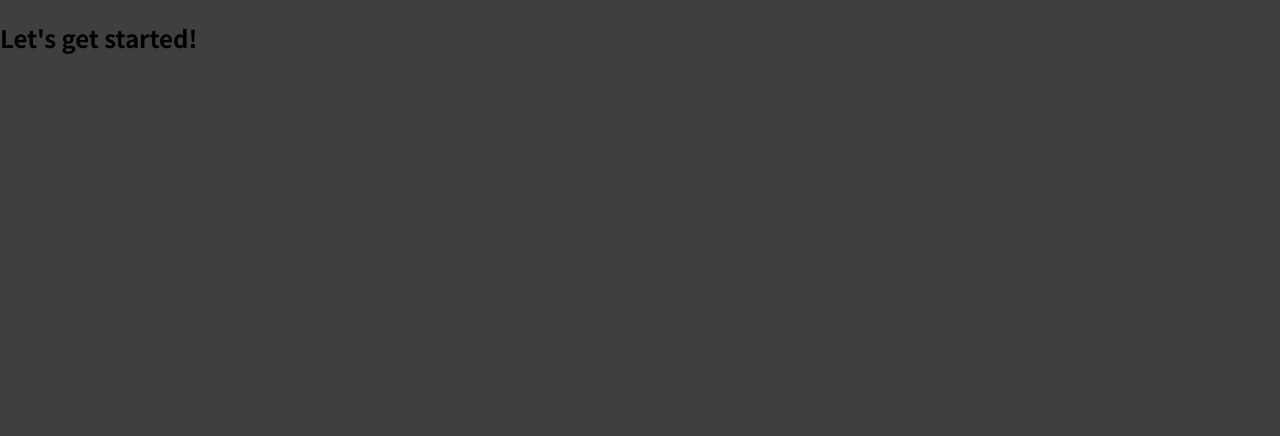
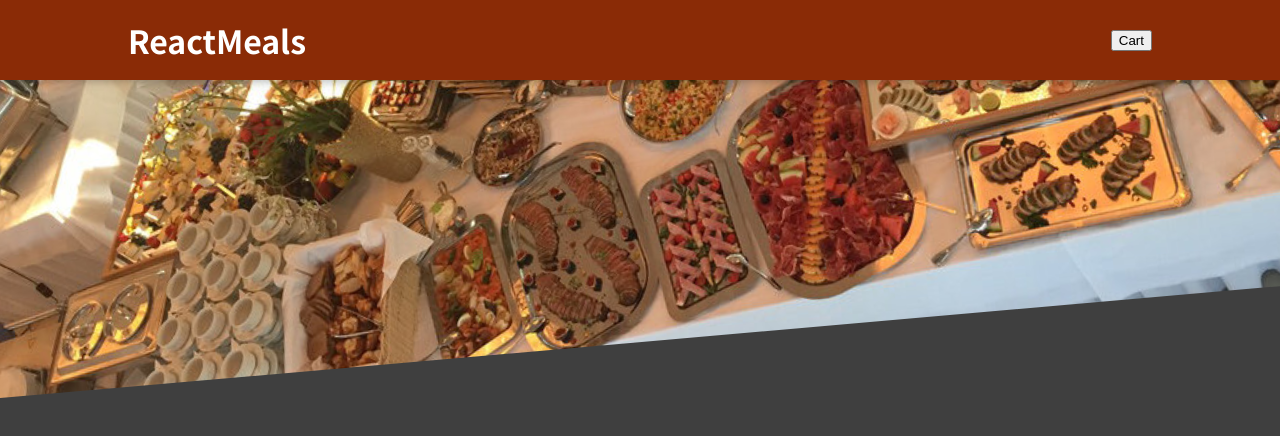
Before and after one commit to ast19004/react-udemy-project, a React (Create React App) app in the folder FoodOrderApp/: page / in a window 1280 px wide. Shown: the top 436 px of the page. Built offline with nearby package versions, Linux system fonts and the light colour scheme.

Commit message:
Add Header Component

```diff
--- a/FoodOrderApp/src/App.js
+++ b/FoodOrderApp/src/App.js
@@ -1,8 +1,11 @@
+import React from 'react';
+import Header from './components/Layout/Header'
+
 function App() {
   return (
-    <div>
-      <h2>Let's get started!</h2>
-    </div>
+    <>
+      <Header/>
+    </>
   );
 }
 
--- /dev/null
+++ b/FoodOrderApp/src/components/Layout/Header.js
@@ -0,0 +1,18 @@
+import React from 'react';
+import classes from './Header.module.css';
+
+import mealsImage from '../../assets/meals.jpg';
+
+const Header = props => {
+    return (<>
+        <header className={classes.header}>
+            <h1>ReactMeals</h1>
+            <button>Cart</button>
+        </header>
+        <div className={classes['main-image']}>
+            <img src={mealsImage} alt="A table full of delicious food!"/>
+        </div>
+    </>  );
+};
+
+export default Header;
--- /dev/null
+++ b/FoodOrderApp/src/components/Layout/Header.module.css
@@ -0,0 +1,29 @@
+.header {
+    position: fixed;
+    top: 0;
+    left: 0;
+    width: 100%;
+    height: 5rem;
+    background-color: #8a2b06;
+    color: white;
+    display: flex;
+    justify-content: space-between;
+    align-items: center;
+    padding: 0 10%;
+    box-shadow: 0 2px 8px rgba(0, 0, 0, 0.25);
+    z-index: 10;
+  }
+
+  .main-image {
+    width: 100%;
+    height: 25rem;
+    z-index: 0;
+    overflow: hidden;
+  }
+
+  .main-image img {
+    width: 110%;
+    height: 100%;
+    object-fit: cover;
+    transform: rotateZ(-5deg) translateY(-4rem) translateX(-1rem);
+  }
```
Also changed, not shown: FoodOrderApp/src/assets/meals.jpg (added), 1 other file (tests, documents, lock files or other folders).
